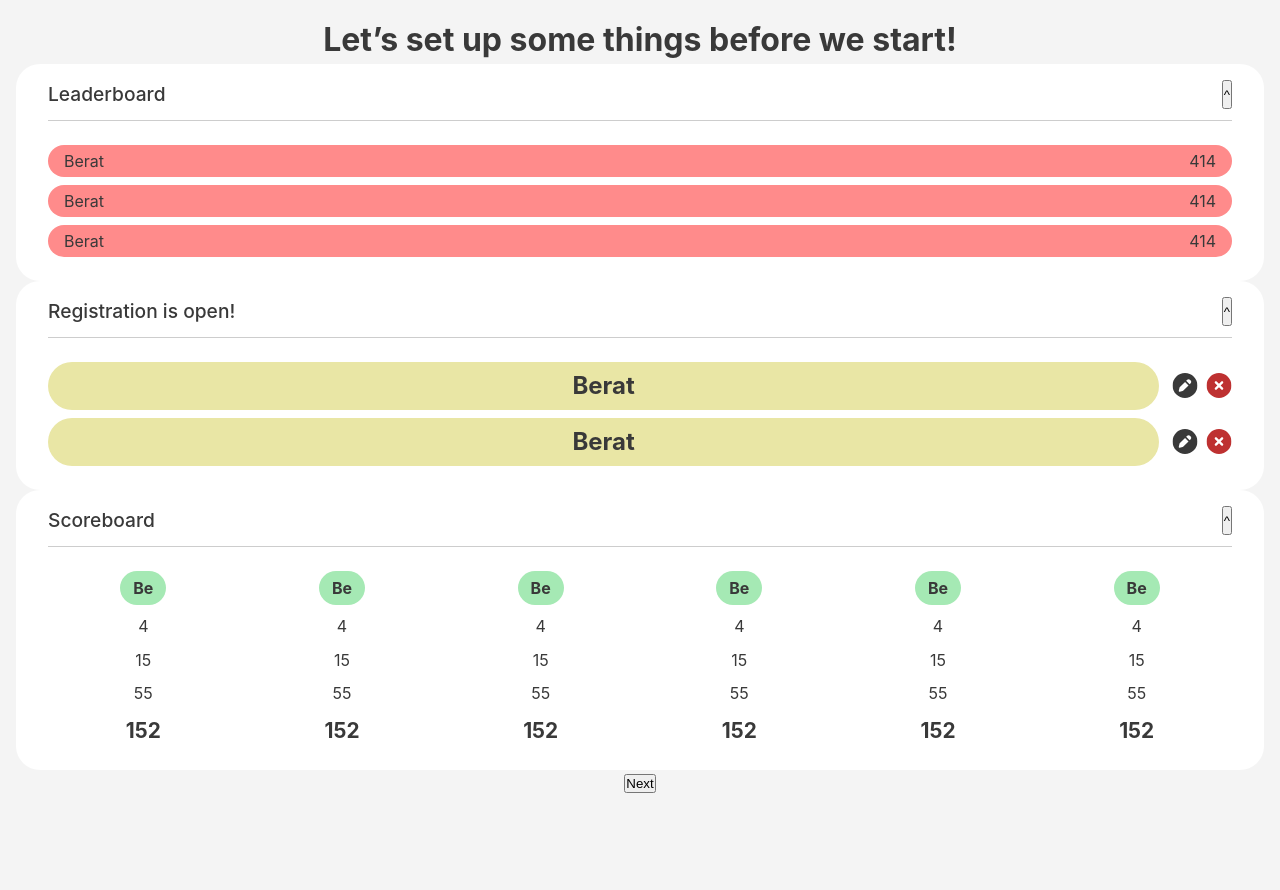
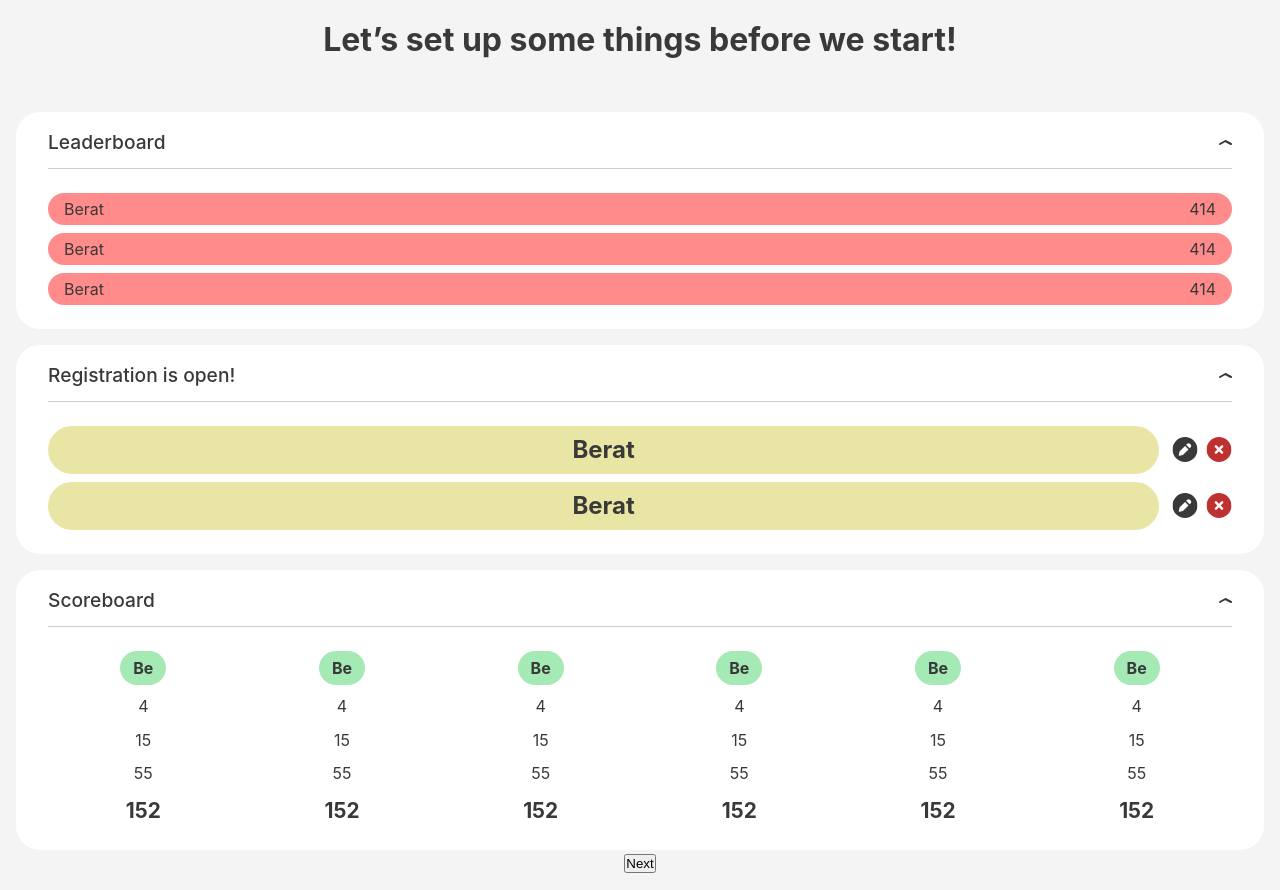
Before and after one commit to beratukiqi/inlamningsuppgift2-solo-BeratUkiqi, a React (Vite) app: page / in a window 1280 px wide. Before the commit the page ends 810 px from the top, so only its background shows below. Built offline with nearby package versions, Linux system fonts and the light colour scheme.

Commit message:
PlayerSetup + arrow icon added

```diff
--- a/src/components/ContentContainer.jsx
+++ b/src/components/ContentContainer.jsx
@@ -5,7 +5,21 @@ function ContentContainer({ title, renderContent }) {
         <section className={style.ContentContainer}>
             <header className={style.ContentContainer__header}>
                 <h2>{title}</h2>
-                <button>^</button>
+                <svg
+                    width="13"
+                    height="5"
+                    viewBox="0 0 13 5"
+                    fill="none"
+                    xmlns="http://www.w3.org/2000/svg"
+                >
+                    <path
+                        d="M12 4L6.37778 1L1 4"
+                        stroke="#393939"
+                        stroke-width="2"
+                        stroke-linecap="round"
+                        stroke-linejoin="round"
+                    />
+                </svg>
             </header>
             {renderContent()}
         </section>
--- /dev/null
+++ b/src/components/PlayerSetup.jsx
@@ -0,0 +1,18 @@
+import PlayerCardBig from "./PlayerCardBig";
+
+function PlayerSetup() {
+    const player = {
+        name: "Berat",
+        points: 414, // Each round point + prev points here
+        pointsHistory: [4, 15, 55, 152], // Each rounds points are added here
+    };
+
+    return (
+        <>
+            <PlayerCardBig player={player} />
+            <PlayerCardBig player={player} />
+        </>
+    );
+}
+
+export default PlayerSetup;
--- a/src/pages/LandingPage.jsx
+++ b/src/pages/LandingPage.jsx
@@ -6,6 +6,7 @@ import PlayerCardTiny from "../components/PlayerCardTiny";
 import PlayerCardBig from "../components/PlayerCardBig";
 import ScoreBoard from "../components/ScoreBoard";
 import Leaderboard from "../components/Leaderboard";
+import PlayerSetup from "../components/PlayerSetup";
 
 const player = {
     name: "Berat",
@@ -19,6 +20,15 @@ function LandingPage() {
     return (
         <main>
             <Header title={"Let’s set up some things before we start!"} />
+            <section
+                className="contentWrapper"
+                style={{
+                    display: "flex",
+                    flexDirection: "column",
+                    gap: "1rem",
+                    marginTop: "3rem",
+                }}
+            >
                 <ContentContainer
                     title={"Leaderboard"}
                     renderContent={() => <Leaderboard />}
@@ -26,21 +36,15 @@ function LandingPage() {
 
                 <ContentContainer
                     title={"Registration is open!"}
-                renderContent={() => (
-                    <>
-                        <PlayerCardBig player={player} />
-                        <PlayerCardBig player={player} />
-                    </>
-                )}
+                    renderContent={() => <PlayerSetup />}
                 />
                 <ContentContainer
                     title={"Scoreboard"}
                     renderContent={() => <ScoreBoard />}
                 />
+            </section>
+
             <PrimaryButton title={"Next"} path={"/register"} />
-            {/* <PlayerCardSmall player={player} /> */}
-            {/* <PlayerCardTiny player={player} /> */}
-            {/* <PlayerCardBig player={player} /> */}
         </main>
     );
 }
--- a/src/styles/components/ContentContainer.module.scss
+++ b/src/styles/components/ContentContainer.module.scss
@@ -11,6 +11,7 @@
     &__header {
         display: flex;
         justify-content: space-between;
+        align-items: center;
         width: 100%;
         border-bottom: 1px solid #cdcdcd;
         padding-bottom: 0.7rem;
```
Also changed, not shown: src/assets/arrow.svg (added). Lines whose indentation alone changed are shown as unchanged.
